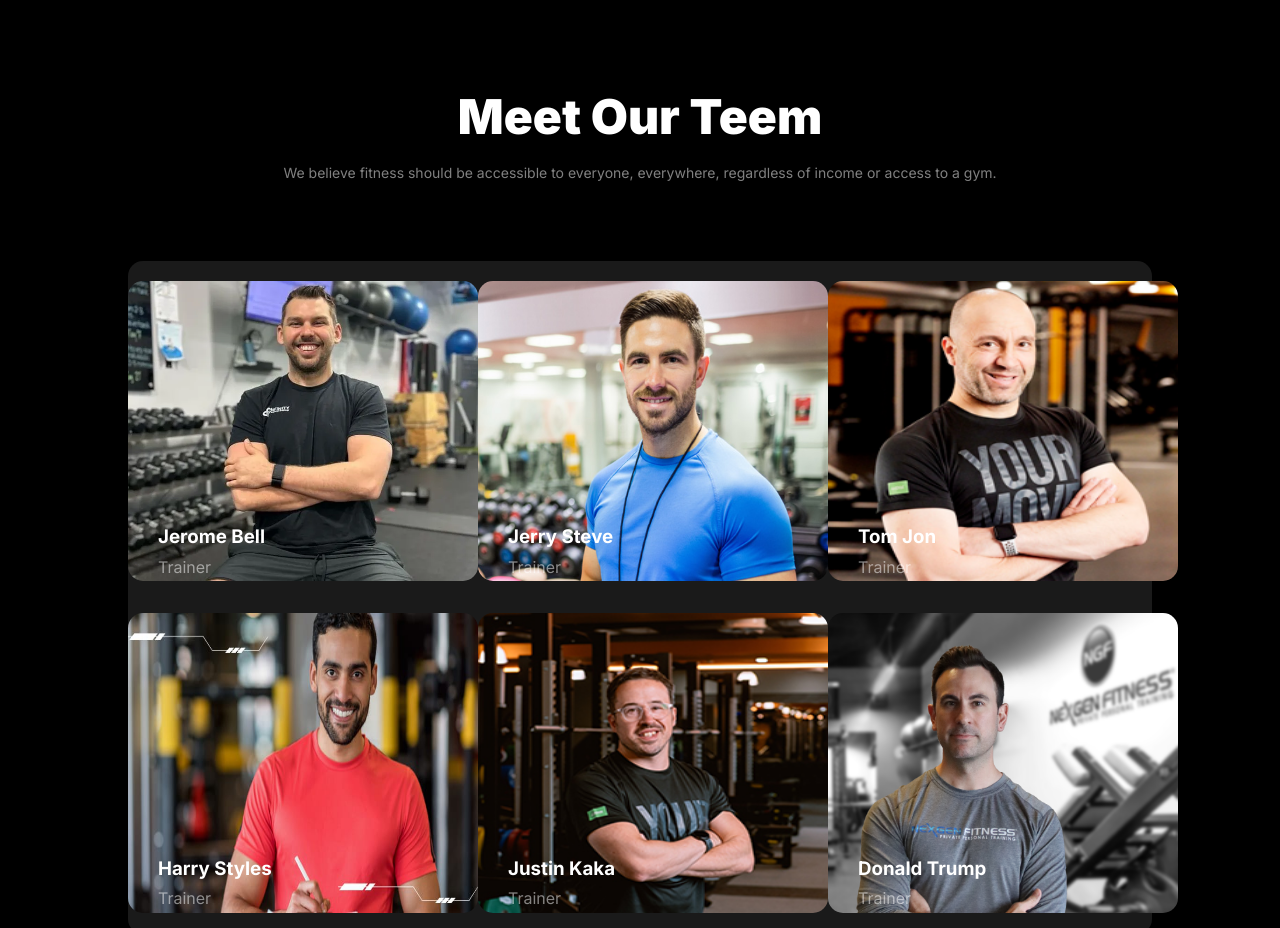
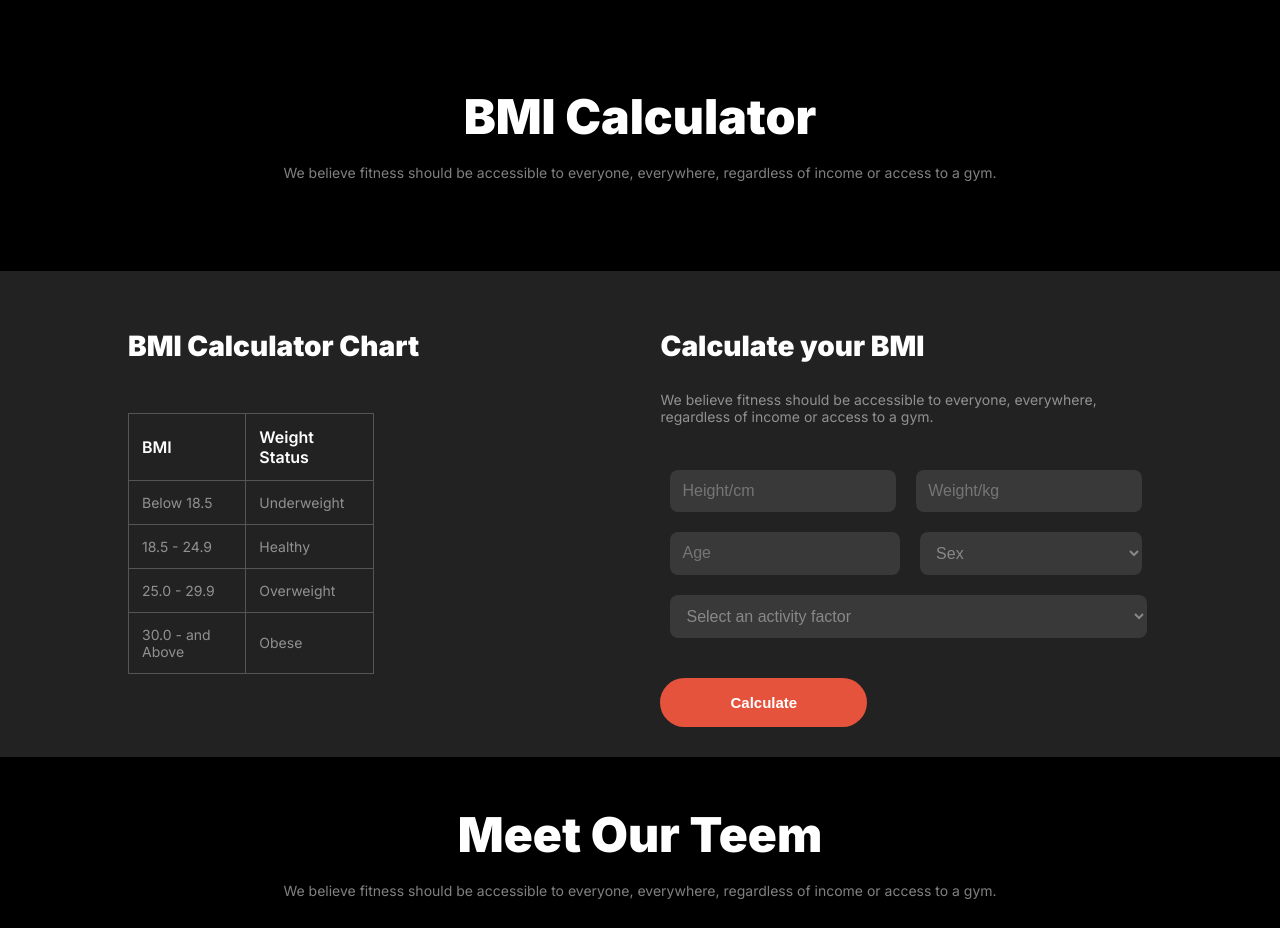
Before and after one commit to sabila111/assignment-2, a plain HTML site: page index.html in a window 1280 px wide. Shown: the part 1703-2631 px from the top of the page. Drawn offline with Linux system fonts and the light colour scheme.

Commit message:
made 2 sections

```diff
--- a/index.html
+++ b/index.html
@@ -7,7 +7,9 @@
     <title>Fitness website </title>
     <link rel="stylesheet" href="style/styles.css">
     <link rel="stylesheet" href="style/responsive.css">
-    <link rel="stylesheet" href="https://cdnjs.cloudflare.com/ajax/libs/font-awesome/6.6.0/css/all.min.css" integrity="sha512-Kc323vGBEqzTmouAECnVceyQqyqdsSiqLQISBL29aUW4U/M7pSPA/gEUZQqv1cwx4OnYxTxve5UMg5GT6L4JJg==" crossorigin="anonymous" referrerpolicy="no-referrer" />
+    <link rel="stylesheet" href="https://cdnjs.cloudflare.com/ajax/libs/font-awesome/6.6.0/css/all.min.css"
+        integrity="sha512-Kc323vGBEqzTmouAECnVceyQqyqdsSiqLQISBL29aUW4U/M7pSPA/gEUZQqv1cwx4OnYxTxve5UMg5GT6L4JJg=="
+        crossorigin="anonymous" referrerpolicy="no-referrer" />
 </head>
 
 <body class="inter-fonts ">
@@ -28,14 +30,15 @@
         <div class="banner">
             <div class="banner-content">
                 <h1 class="banner-title">Get body in <span class="dancing-script-fonts">shape</span> & stay healthy</h1>
-                <p class="banner-description">A huge selection of health and fitness content, healthy recipes <br> and transformation stories to help you get fit and stay fit!</p>
+                <p class="banner-description">A huge selection of health and fitness content, healthy recipes <br> and
+                    transformation stories to help you get fit and stay fit!</p>
                 <div class="banner-btn-div">
                     <button class="btn-prime-1">Join Club Now!</button>
                     <button class="btn-prime-2">Download App</button>
                 </div>
 
                 <div class="banner-div">
-                <div >
+                    <div>
                         <button class="round">12</button>
                     </div>
 
@@ -75,7 +78,8 @@
 
         <section class="habits">
             <h3 class="section-title">Change Your Habits</h3>
-        <p class="section-description">We believe fitness should be accessible to everyone, everywhere, regardless of income or access to a gym.</p>
+            <p class="section-description">We believe fitness should be accessible to everyone, everywhere, regardless
+                of income or access to a gym.</p>
             <div class="habits-container">
                 <div class="habit">
                     <img src="./images/image 3.png" alt="" class="habit-img">
@@ -106,7 +110,8 @@
             <div class="run">
                 <div class="run-container">
                     <h3 class="run-title">Run an Extra <br> Mile Easily</h3>
-                <p class="run-description">We believe fitness should be accessible to everyone,<br> everywhere, regardless of income or access to a gym. With <br> hundreds of professional workouts.</p>
+                    <p class="run-description">We believe fitness should be accessible to everyone,<br> everywhere,
+                        regardless of income or access to a gym. With <br> hundreds of professional workouts.</p>
                     <button class="run-btn">Join Now</button>
                 </div>
                 <div>
@@ -117,9 +122,72 @@
 
         <!-- section 3 -->
 
-    <section  class="team-section" >
+        <section >
+            <div class="calculator-title">
+                <h3 class="section-title">BMI Calculator</h3>
+                <p class="section-description">We believe fitness should be accessible to everyone, everywhere, regardless of income or access to a gym.</p>
+            </div>
+              <div class="calculator-div">
+                <div class="calculator-container">
+                    <div class="calculator1">
+                        <h3>BMI Calculator Chart</h3>
+                        <table>
+                            <tr>
+                                <th>BMI</th>
+                                <th>Weight Status</th>
+                            </tr>
+                            <tr>
+                                <td>Below 18.5</td>
+                                <td>Underweight</td>
+                            </tr>
+                            <tr>
+                                <td>18.5 - 24.9</td>
+                                <td>Healthy</td>
+                            </tr>
+                            <tr>
+                                <td>25.0 - 29.9</td>
+                                <td>Overweight</td>
+                            </tr>
+                            <tr>
+                                <td>30.0 - and Above</td>
+                                <td>Obese</td>
+                            </tr>
+                        </table>
+                    </div>
+                    <div class="calculator2">
+                        <h3>Calculate your BMI</h3>
+                        <p>We believe fitness should be accessible to everyone, everywhere, regardless of income or access to a gym. </p>
+                        <form >
+                            <div class="form-row">
+                                <input type="text" placeholder="Height/cm">
+                            <input type="text" placeholder="Weight/kg">
+                            </div>
+                            <div class="form-row">
+                                <input type="text" placeholder="Age">
+                                <!-- <input type="text" placeholder="Sex"> -->
+                              <select name="" id="option">
+                                <option value="">
+                                    Sex
+                                </option>
+                              </select>
+                            </div>
+                            <select class="form-option">
+                                <option value="">Select an activity factor</option>
+                            </select>
+
+                        </form>
+                        <button class="run-btn">Calculate</button>
+                    </div>
+                  </div>
+              </div>
+        </section>
+
+        <!-- section 4 -->
+
+        <section class="team-section">
             <h3 class="section-title">Meet Our Teem</h3>
-        <p class="section-description">We believe fitness should be accessible to everyone, everywhere, regardless of income or access to a gym.</p>
+            <p class="section-description">We believe fitness should be accessible to everyone, everywhere, regardless
+                of income or access to a gym.</p>
 
             <div class="team-container">
                 <div class="team">
@@ -129,7 +197,7 @@
                 </div>
                 <div class="team">
                     <img class="team-img" src="./images/trainer2.png" alt="">
-                    <h3 >Jerry Steve</h3>
+                    <h3>Jerry Steve</h3>
                     <p class="team-desciption">Trainer</p>
                 </div>
                 <div class="team">
@@ -161,12 +229,25 @@
 
         </section>
 
+        <!-- section 5 -->
+
+        <section class="newsletter">
+           <div class="newsletter-container">
+            <h3 class="newsletter-title">Stay Informed With Our Newsletter</h3>
+            <div class="subscribe">
+               <input type="text" placeholder="Email Address">
+               <button>Subscribe</button>
+            </div>
+           </div>
+        </section>
+
     </main>
     <footer>
         <div class="footer-container">
             <div>
                 <h3 class="footer-title">Fitness</h3>
-        <p class="footer-description">We believe fitness should be accessible to everyone,<br> everywhere, regardless of income or access to a gym. With <br> hundreds of professional workouts.</p>
+                <p class="footer-description">We believe fitness should be accessible to everyone,<br> everywhere,
+                    regardless of income or access to a gym. With <br> hundreds of professional workouts.</p>
             </div>
             <div class="footer-container-2">
                 <h3 class="footer-title-2">Get Started</h3>
--- a/style/styles.css
+++ b/style/styles.css
@@ -290,6 +290,106 @@ margin-top: -30px;
 }
 
 /* section-3 */
+
+.calculator-div{
+    background-color:rgb(34, 34, 34) ;
+    margin-top: 90px;
+}
+.calculator-container{
+    width: 80%;
+    margin: 0 auto;
+    display: flex;
+    justify-content: space-between;
+    align-items: flex-start;
+    padding: 30px 0;
+}
+
+/* table */
+
+.calculator1, .calculator2{
+
+    width: 48%;
+}
+.calculator1 h3, .calculator2 h3{
+    font-size: 28px;
+    font-weight: 900;
+    color: white;
+}
+.calculator2 p{
+    color: rgba(255, 255, 255, 0.5);
+font-size: 14px;
+font-weight: 400;
+margin-bottom: 35px;
+}
+.calculator1 table{
+    width: 50%;
+   border-collapse: collapse;
+    margin-top: 50px;
+}
+.calculator1 table, .calculator1 th ,.calculator1 td{
+
+    border: 1px solid #555;
+
+}
+.calculator1 th ,.calculator1 td{
+    text-align: start;
+    padding: 13px;
+}
+.calculator1 th {
+      color: white;
+      font-size: 16px;
+      font-weight: 600;
+}
+.calculator1 td {
+    color:rgba(255, 255, 255, 0.5) ;
+      font-size: 14px;
+      font-weight: 400;
+}
+
+/* form */
+
+.calculator2 form{
+    display: flex;
+    flex-direction: column;
+}
+.form-row{
+    display: flex;
+    justify-content: space-between;
+}
+.calculator2 input{
+    width: 50%;
+    margin: 10px;
+    padding: 12px;
+    border-radius: 8px;
+    background: rgba(255, 255, 255, 0.1);
+    border: none;
+
+    font-size: 16px;
+    font-weight: 400;
+}
+.form-option{
+    width: 97%;
+    margin: 10px;
+    padding: 12px;
+    border-radius: 8px;
+    background: rgba(255, 255, 255, 0.1);
+    border: none;
+    color: rgba(255, 255, 255, 0.4);
+font-size: 16px;
+font-weight: 400;
+}
+#option{
+    width: 53%;
+    margin: 10px;
+    padding: 12px ;
+    border-radius: 8px;
+    background: rgba(255, 255, 255, 0.1);
+    border: none;
+    color: rgba(255, 255, 255, 0.4);
+    font-size: 16px;
+    font-weight: 400;
+}
+/* section-4 */
 .team-section{
     width: 80%;
     margin: 0 auto;
@@ -327,7 +427,20 @@ margin-top: -30px;
     border-radius: 15px;
 }
 
-
+/* section-5 */
+.newsletter{
+    width: 80%;
+    margin: 0 auto;
+margin-top: 90px;
+}
+.newsletter-container{
+    background-image: url("../images/fitness.jpg");
+    background-repeat: no-repeat;
+    width: 100%;
+    height: 500px;
+    margin-bottom: 50px;
+    margin-left: 28px;
+}
 
 /* footer */
 footer{
```
Also changed, not shown: images/fitness.jpg (added). Lines whose indentation alone changed are shown as unchanged.
